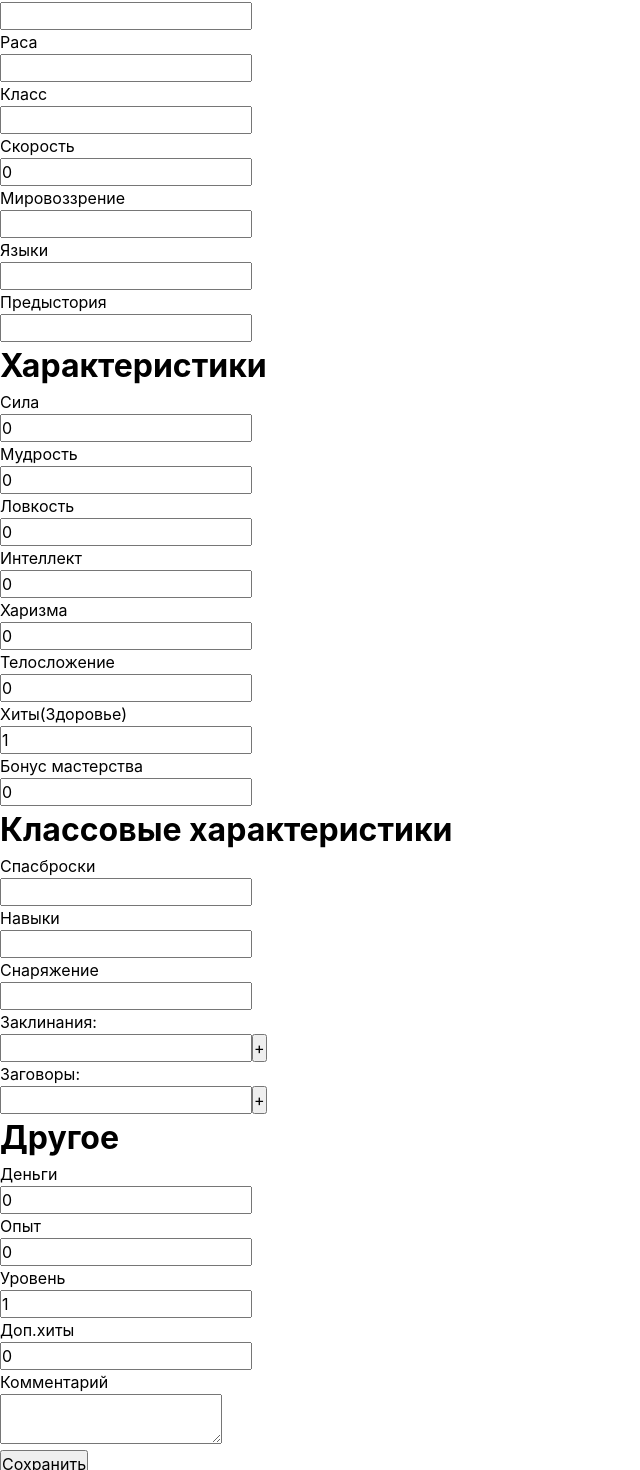
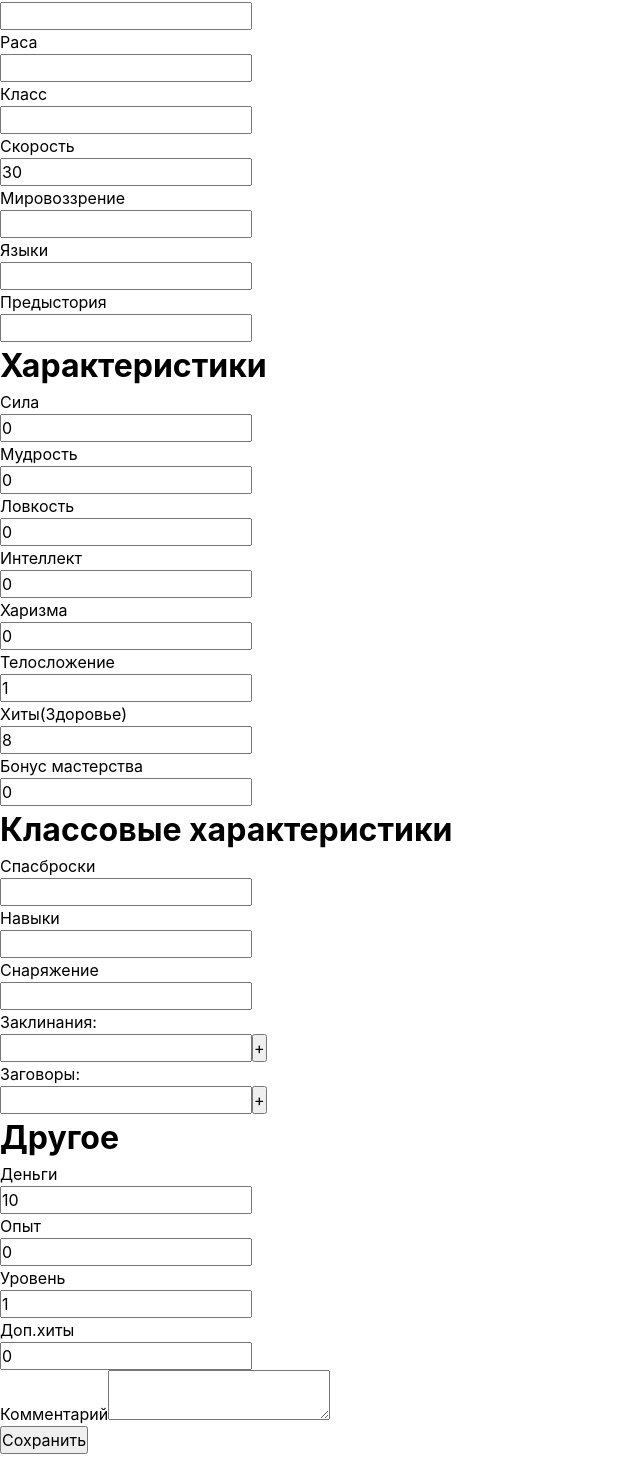
Before and after one commit to WuBanga/DnDr, a React (Vite) app: page /create in a window 1280 px wide. Shown: the part 70-1540 px from the top of the page, without its empty margins (0-640 px from the left). Built offline with nearby package versions, Linux system fonts and the light colour scheme.

Commit message:
refactoring: use props getter pattern

```diff
--- a/src/components/CharacterEditor/CharacterEditor.jsx
+++ b/src/components/CharacterEditor/CharacterEditor.jsx
@@ -1,25 +1,11 @@
 import { useState } from 'react';
 
-import { useCharacters } from '../../hooks/useCharacters';
 import { useFormError } from '../../hooks/useFormError';
 import { generateId } from '../../utils/generateId';
-import { Comment } from '../Comment/Comment';
 import { FormCantripsList } from '../FormCantripsList/FormCantripsList';
 import { FormInput } from '../FormInput/FormInput';
 import { FormSpellsList } from '../FormSpellsList/FormSpellsList';
-
-export const CharacterEditor = (props) => {
-  const { initial, onSubmit } = props;
-  const [character, setCharacter] = useState(initial ?? {});
-  const { characters } = useCharacters();
-  const [formError, setFormError] = useState({});
-
-  const isUniqueName = (name) => {
-    if (!characters) {
-      return true;
-    }
-    return !characters.some((character) => character.name === name);
-  };
+import { FormTextArea } from '../FormTextArea/FormTextArea';
 
 const validationRules = {
   name: [
@@ -27,10 +13,6 @@ export const CharacterEditor = (props) => {
       type: 'required',
       errorMessage: 'Поле "Имя" является обязательным',
     },
-      // {
-      //   validate: isUniqueName,
-      //   errorMessage: 'Такое имя уже занято',
-      // },
   ],
   race: [
     {
@@ -70,7 +52,12 @@ export const CharacterEditor = (props) => {
   ],
 };
 
-  const { getErrorMessage, validate } = useFormError({
+export const CharacterEditor = (props) => {
+  const { initial, onSubmit } = props;
+  const [character, setCharacter] = useState(initial ?? {});
+  const [formErrors, setFormErrors] = useState({});
+
+  const { validate } = useFormError({
     rules: validationRules,
   });
 
@@ -78,175 +65,166 @@ export const CharacterEditor = (props) => {
     e.preventDefault();
     const validationResult = validate(character);
     if (validationResult !== true) {
-      setFormError(validationResult);
+      setFormErrors(validationResult);
       return;
     }
-    setFormError({});
+    setFormErrors({});
 
     const id = character.id === undefined ? generateId() : character.id;
     console.log(id);
     onSubmit(id, character);
   };
 
+  const getProps = (options) => {
+    const {
+      name,
+      label,
+      type = 'text',
+      defaultValue = '',
+      ...otherProps
+    } = options;
+    const props = {
+      name: name,
+      label: label,
+      type: type,
+      value: character[name] ?? defaultValue,
+      onChange: (e) => {
+        let value;
+        if ('target' in e) {
+          if (type === 'number') {
+            value = e.target.valueAsNumber;
+          } else {
+            value = e.target.value;
+          }
+        } else {
+          value = e;
+        }
+        setCharacter((prevState) => ({ ...prevState, [name]: value }));
+      },
+      error: formErrors[name],
+      ...otherProps,
+    };
+
+    return props;
+  };
+
   return (
     <form onSubmit={handleSubmit}>
       <h1>Базовая информация</h1>
       <section>
+        <FormInput {...getProps({ name: 'name', label: 'Имя' })} />
+        <FormInput {...getProps({ name: 'race', label: 'Раса' })} />
+        <FormInput {...getProps({ name: 'class', label: 'Класс' })} />
         <FormInput
-          name="name"
-          label="Имя"
-          defaultValue=""
-          data={character}
-          setData={setCharacter}
-          formError={formError}
+          {...getProps({
+            name: 'speed',
+            label: 'Скорость',
+            defaultValue: 30,
+            type: 'number',
+            min: 0,
+          })}
         />
         <FormInput
-          name="race"
-          label="Раса"
-          defaultValue=""
-          data={character}
-          setData={setCharacter}
-          formError={formError}
+          {...getProps({ name: 'worldview', label: 'Мировоззрение' })}
         />
+        <FormInput {...getProps({ name: 'languages', label: 'Языки' })} />
         <FormInput
-          name="class"
-          label="Класс"
-          defaultValue=""
-          data={character}
-          setData={setCharacter}
-          formError={formError}
-        />
-        <FormInput
-          name="speed"
-          type="number"
-          label="Скорость"
-          defaultValue={0}
-          data={character}
-          setData={setCharacter}
-          min={0}
-        />
-        <FormInput
-          name="worldview"
-          label="Мировоззрение"
-          defaultValue=""
-          data={character}
-          setData={setCharacter}
-          formError={formError}
-        />
-        <FormInput
-          name="languages"
-          label="Языки"
-          defaultValue=""
-          data={character}
-          setData={setCharacter}
-          formError={formError}
-        />
-        <FormInput
-          name="prehistory"
-          label="Предыстория"
-          defaultValue=""
-          data={character}
-          setData={setCharacter}
-          formError={formError}
+          {...getProps({ name: 'prehistory', label: 'Предыстория' })}
         />
       </section>
       <h1>Характеристики</h1>
       <section>
         <FormInput
-          name="strength"
-          type="number"
-          label="Сила"
-          defaultValue={0}
-          data={character}
-          setData={setCharacter}
-          min={0}
+          {...getProps({
+            name: 'strength',
+            label: 'Сила',
+            defaultValue: 0,
+            type: 'number',
+            min: 0,
+          })}
         />
         <FormInput
-          name="wisdom"
-          type="number"
-          label="Мудрость"
-          defaultValue={0}
-          data={character}
-          setData={setCharacter}
-          min={0}
+          {...getProps({
+            name: 'wisdom',
+            label: 'Мудрость',
+            defaultValue: 0,
+            type: 'number',
+            min: 0,
+          })}
         />
         <FormInput
-          name="dexterity"
-          type="number"
-          label="Ловкость"
-          defaultValue={0}
-          data={character}
-          setData={setCharacter}
-          min={0}
+          {...getProps({
+            name: 'dexterity',
+            label: 'Ловкость',
+            defaultValue: 0,
+            type: 'number',
+            min: 0,
+          })}
         />
         <FormInput
-          name="intelligence"
-          type="number"
-          label="Интеллект"
-          defaultValue={0}
-          data={character}
-          setData={setCharacter}
-          min={0}
+          {...getProps({
+            name: 'intelligence',
+            label: 'Интеллект',
+            defaultValue: 0,
+            type: 'number',
+            min: 0,
+          })}
         />
         <FormInput
-          name="charisma"
-          type="number"
-          label="Харизма"
-          defaultValue={0}
-          data={character}
-          setData={setCharacter}
-          min={0}
+          {...getProps({
+            name: 'charisma',
+            label: 'Харизма',
+            defaultValue: 0,
+            type: 'number',
+            min: 0,
+          })}
         />
         <FormInput
-          name="constitution"
-          type="number"
-          label="Телосложение"
-          defaultValue={0}
-          data={character}
-          setData={setCharacter}
-          min={1}
+          {...getProps({
+            name: 'constitution',
+            label: 'Телосложение',
+            defaultValue: 1,
+            type: 'number',
+            min: 1,
+          })}
         />
         <FormInput
-          name="hits"
-          type="number"
-          label="Хиты(Здоровье)"
-          defaultValue={1}
-          data={character}
-          setData={setCharacter}
-          min={1}
+          {...getProps({
+            name: 'hits',
+            label: 'Хиты(Здоровье)',
+            defaultValue: 8,
+            type: 'number',
+            min: 1,
+          })}
         />
         <FormInput
-          name="skillBonus"
-          type="number"
-          label="Бонус мастерства"
-          defaultValue={0}
-          data={character}
-          setData={setCharacter}
+          {...getProps({
+            name: 'skillBonus',
+            label: 'Бонус мастерства',
+            defaultValue: 0,
+            type: 'number',
+          })}
         />
       </section>
       <h1>Классовые характеристики</h1>
       <section>
         <FormInput
-          name="savingThrows"
-          label="Спасброски"
-          defaultValue=""
-          data={character}
-          setData={setCharacter}
-          formError={formError}
+          {...getProps({
+            name: 'savingThrows',
+            label: 'Спасброски',
+          })}
         />
         <FormInput
-          name="skills"
-          label="Навыки"
-          defaultValue=""
-          data={character}
-          setData={setCharacter}
+          {...getProps({
+            name: 'skills',
+            label: 'Навыки',
+          })}
         />
         <FormInput
-          name="equipment"
-          label="Снаряжение"
-          defaultValue=""
-          data={character}
-          setData={setCharacter}
+          {...getProps({
+            name: 'equipment',
+            label: 'Снаряжение',
+          })}
         />
         <FormSpellsList spells={character.spells} setCharacter={setCharacter} />
         <FormCantripsList
@@ -257,43 +235,43 @@ export const CharacterEditor = (props) => {
       <h1>Другое</h1>
       <section>
         <FormInput
-          name="money"
-          type="number"
-          label="Деньги"
-          step={0.01}
-          defaultValue={0}
-          data={character}
-          setData={setCharacter}
-          min={0}
+          {...getProps({
+            name: 'money',
+            label: 'Деньги',
+            defaultValue: 10,
+            type: 'number',
+            min: 0,
+            step: 0.01,
+          })}
         />
         <FormInput
-          name="experience"
-          type="number"
-          label="Опыт"
-          defaultValue={0}
-          data={character}
-          setData={setCharacter}
-          min={0}
+          {...getProps({
+            name: 'experience',
+            label: 'Опыт',
+            defaultValue: 0,
+            type: 'number',
+            min: 0,
+          })}
         />
         <FormInput
-          name="level"
-          type="number"
-          label="Уровень"
-          defaultValue={1}
-          data={character}
-          setData={setCharacter}
-          min={1}
+          {...getProps({
+            name: 'level',
+            label: 'Уровень',
+            defaultValue: 1,
+            type: 'number',
+            min: 1,
+          })}
         />
         <FormInput
-          name="extraHits"
-          type="number"
-          label="Доп.хиты"
-          defaultValue={0}
-          data={character}
-          setData={setCharacter}
+          {...getProps({
+            name: 'extraHits',
+            label: 'Доп.хиты',
+            defaultValue: 0,
+            type: 'number',
+          })}
         />
       </section>
-      <Comment />
+      <FormTextArea {...getProps({ name: 'comment', label: 'Комментарий' })} />
       <button type="submit">Сохранить</button>
     </form>
   );
--- a/src/components/Comment/Comment.jsx
+++ /dev/null
@@ -1,14 +0,0 @@
-import { useState } from 'react';
-
-export const Comment = () => {
-  const [comment, setComment] = useState('');
-  return (
-    <div>
-      <p>Комментарий</p>
-      <textarea
-        value={comment}
-        onChange={(e) => setComment(e.target.value)}
-      ></textarea>
-    </div>
-  );
-};
--- /dev/null
+++ b/src/components/FormError/FormError.jsx
@@ -0,0 +1,3 @@
+export const FormError = (props) => {
+  return <p {...props}></p>;
+};
--- a/src/components/FormInput/FormInput.jsx
+++ b/src/components/FormInput/FormInput.jsx
@@ -1,51 +1,15 @@
-import { useEffect } from 'react';
-
+import { FormError } from '../FormError/FormError';
+import { FormLabel } from '../FormLabel/FormLabel';
 import { Input } from '../Input/Input';
 
 export const FormInput = (props) => {
-  const {
-    label,
-    name,
-    type = 'text',
-    step,
-    data,
-    setData,
-    defaultValue,
-    formError,
-    min,
-  } = props;
-  const input = data[name] || defaultValue;
-  const error = formError ? formError[name] : undefined;
-
-  useEffect(() => {
-    if (data[name] === undefined) {
-      setData((prevState) => ({ ...prevState, [name]: defaultValue }));
-    }
-  }, []);
-
-  const updateInput = (e) => {
-    let value;
-    if (type === 'number') {
-      value = e.target.valueAsNumber;
-    } else {
-      value = e.target.value;
-    }
-
-    setData((prevState) => ({ ...prevState, [name]: value }));
-  };
+  const { name, label, error, ...inputProps } = props;
 
   return (
     <div>
-      <label htmlFor="">{label}</label>
-      <Input
-        type={type}
-        name={name}
-        value={input}
-        step={step}
-        onChange={updateInput}
-        min={min}
-      />
-      {error ? <p>{error}</p> : null}
+      <FormLabel htmlFor={name}>{label}</FormLabel>
+      <Input name={name} {...inputProps} />
+      {error ? <FormError>{error}</FormError> : null}
     </div>
   );
 };
--- /dev/null
+++ b/src/components/FormLabel/FormLabel.jsx
@@ -0,0 +1,3 @@
+export const FormLabel = (props) => {
+  return <label {...props}></label>;
+};
--- /dev/null
+++ b/src/components/FormTextArea/FormTextArea.jsx
@@ -0,0 +1,15 @@
+import { FormLabel } from '../FormLabel/FormLabel';
+
+export const FormTextArea = (props) => {
+  const { name, value, onChange, label, defaultValue } = props;
+  return (
+    <div>
+      <FormLabel htmlFor={name}>{label}</FormLabel>
+      <textarea
+        value={value}
+        onChange={onChange}
+        defaultValue={defaultValue}
+      ></textarea>
+    </div>
+  );
+};
```
Lines whose indentation alone changed are shown as unchanged.
